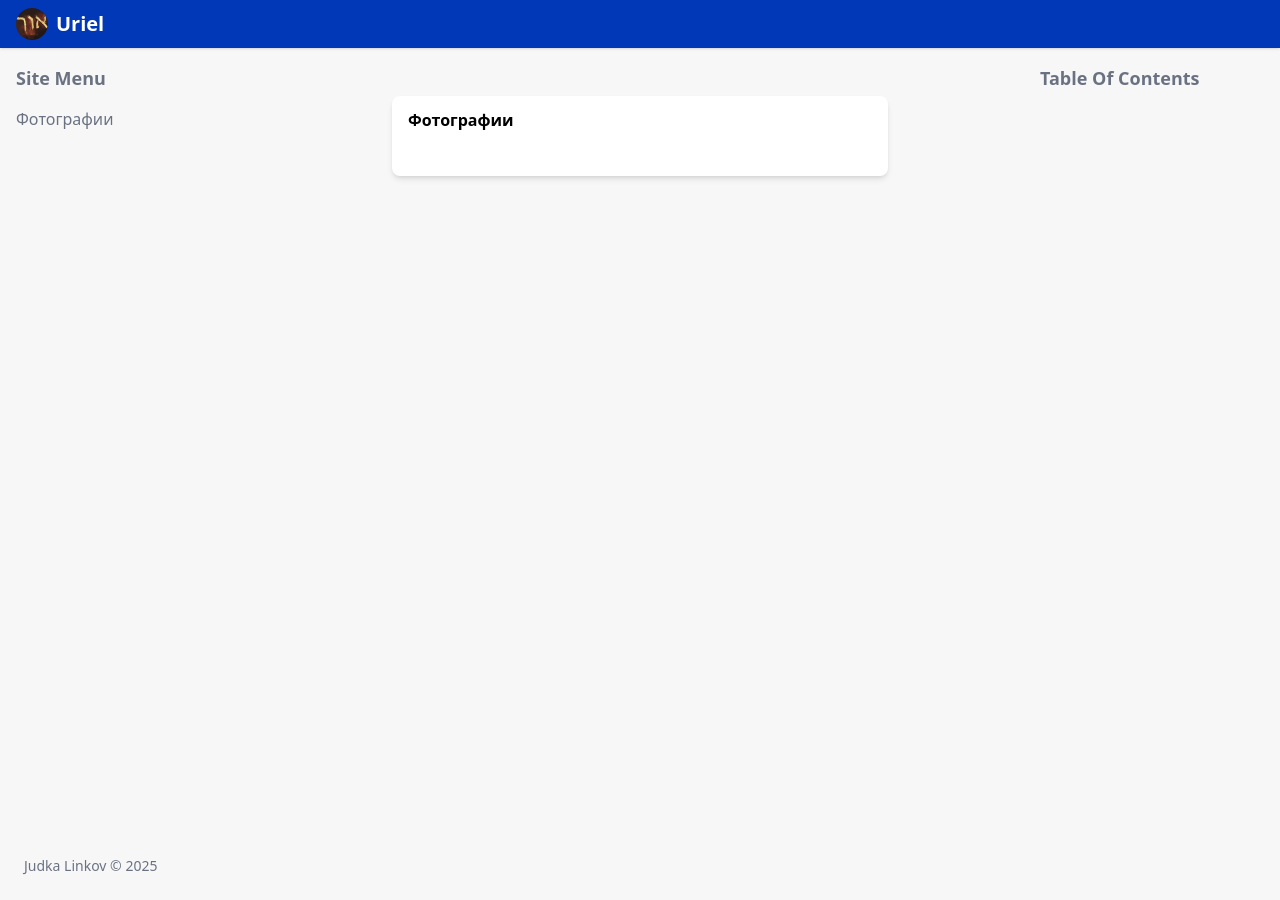
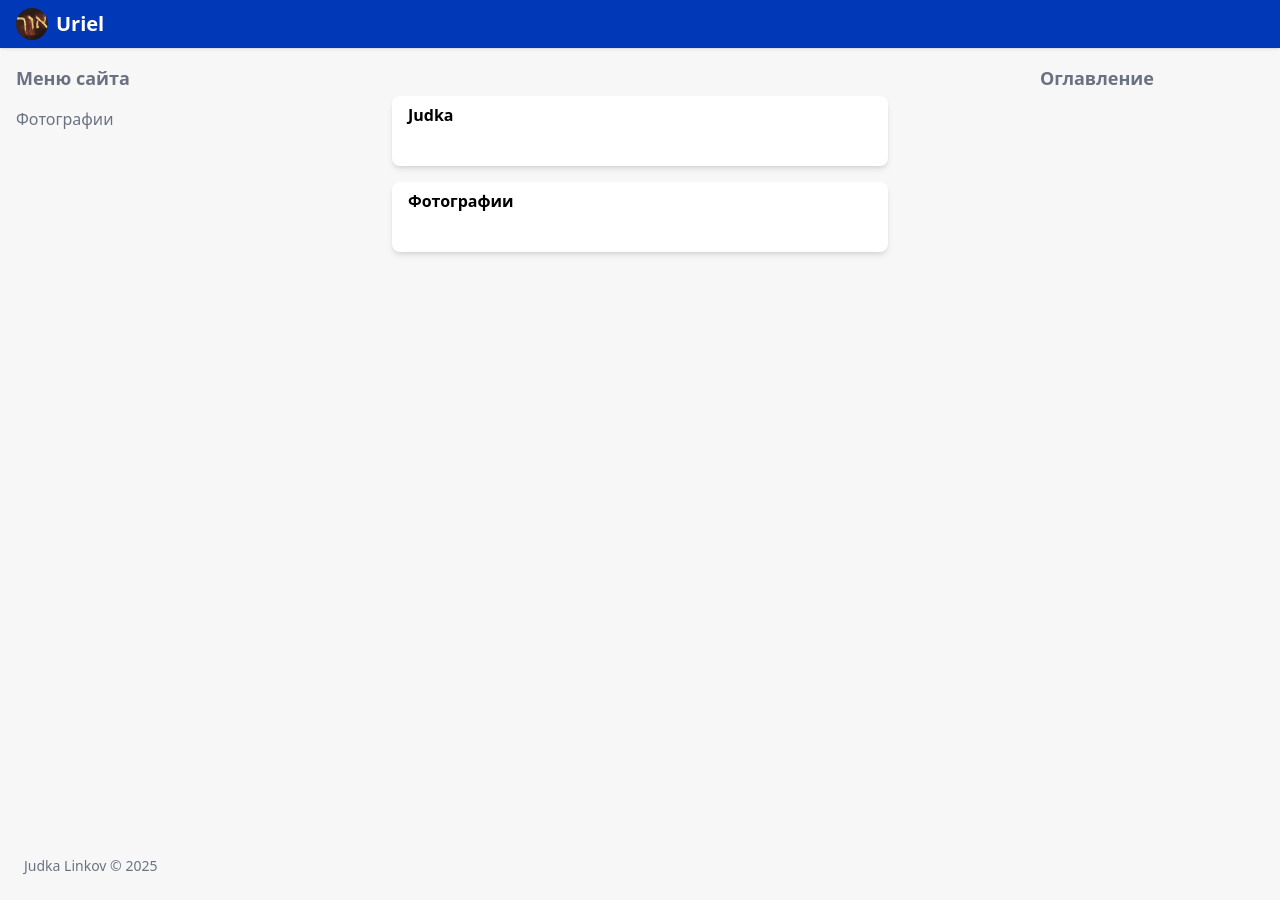
Before and after one commit to judka-uriel/judka-uriel.github.io, a Jekyll site: the page built from ru/judka.md, in a window 1280 px wide. Built offline with Jekyll 4.4.1, drawn with Linux system fonts in a browser that asks for light colours; nearby versions of some CDN libraries.

Commit message:
Improve style design

```diff
--- a/_includes/card.html
+++ b/_includes/card.html
@@ -5,9 +5,6 @@
         <div class="font-bold cursor-pointer"><a href="{{ include.page.url }}">{{ include.page.title }}</a></div>
         <span class="text-sm text-gray-500 dark:text-gray-400">{{ include.page.time }}</span>
       </div>
-    </div>
-    <div class="w-8 h-8 grid place-items-center text-xl text-gray-500 hover:bg-gray-200 dark:text-dark-txt dark:hover:bg-dark-third rounded-full cursor-pointer">
-      <i class="bx bx-dots-horizontal-rounded"></i>
     </div>
   </div>
 
--- a/_includes/sidebar_left.html
+++ b/_includes/sidebar_left.html
@@ -1,6 +1,6 @@
-<aside class="bg-[#f7f7f7] dark:bg-[#18191a] w-1/2 md:w-1/3 lg:w-1/4 xl:w-1/5 pt-12 h-full xl:flex flex-col fixed top-0 left-0 transform transition-transform duration-300 ease-in-out z-10 xl:translate-x-0" :class="leftSidebarOpen ? 'translate-x-0' : '-translate-x-full'">
-  <div class="p-4 h-full xl:text-gray-500 xl:dark:text-gray-400 overflow-y-auto">
-    <h2 class="text-lg font-bold mb-4">Site Menu</h2>
+<aside class="bg-[#f7f7f7] dark:bg-[#18191a] w-4/5 sm:w-1/2 md:w-1/3 lg:w-1/4 xl:w-1/5 pt-12 h-full xl:flex flex-col fixed top-0 left-0 transform transition-transform duration-300 ease-in-out z-10 xl:translate-x-0" :class="leftSidebarOpen ? 'translate-x-0' : '-translate-x-full'">
+  <div class="p-4 h-full xl:text-gray-500 xl:dark:text-gray-400 hover:xl:text-black hover:xl:dark:text-white overflow-y-auto">
+    <h2 class="text-lg font-bold mb-4">Меню сайта</h2>
     {% include nav_left.html %}
   </div>
 
--- a/_includes/sidebar_right.html
+++ b/_includes/sidebar_right.html
@@ -1,6 +1,6 @@
-<aside class="bg-[#f7f7f7] dark:bg-[#18191a] w-1/2 md:w-1/3 lg:w-1/4 xl:w-1/5 pt-12 h-full xl:flex flex-col fixed top-0 right-0 transform transition-transform duration-300 ease-in-out z-10 xl:translate-x-0" :class="rightSidebarOpen ? 'translate-x-0' : 'translate-x-full'">
-  <div class="p-4 h-full xl:text-gray-500 xl:dark:text-gray-400 overflow-y-auto">
-    <h2 class="text-lg font-bold mb-4">Table Of Contents</h2>
+<aside class="bg-[#f7f7f7] dark:bg-[#18191a] w-4/5 sm:w-1/2 md:w-1/3 lg:w-1/4 xl:w-1/5 pt-12 h-full xl:flex flex-col fixed top-0 right-0 transform transition-transform duration-300 ease-in-out z-10 xl:translate-x-0" :class="rightSidebarOpen ? 'translate-x-0' : 'translate-x-full'">
+  <div class="p-4 h-full xl:text-gray-500 xl:dark:text-gray-400 hover:xl:text-black hover:xl:dark:text-white overflow-y-auto">
+    <h2 class="text-lg font-bold mb-4">Оглавление</h2>
     {% include nav_right.html %}
   </div>
 </aside>
--- a/_layouts/category.html
+++ b/_layouts/category.html
@@ -1,7 +1,7 @@
 ---
 layout: page
 ---
-<div class="dark:text-white">{{ content }}</div>
+{%- include card.html page=page content=content -%}
 
 <ul>
 {%- assign dir = page.url | append: "/" -%}
--- a/files/home/style.css
+++ b/files/home/style.css
@@ -23,7 +23,7 @@
   cursor: pointer;
 }
 #button-updates {
-  position: fixed;
+  position: absolute;
   top: 1rem;
   right: 1rem;
   color: #888;
--- a/files/page/style.css
+++ b/files/page/style.css
@@ -231,17 +231,11 @@
   .flex {
     display: flex;
   }
-  .grid {
-    display: grid;
-  }
   .hidden {
     display: none;
   }
   .h-6 {
     height: calc(var(--spacing) * 6);
-  }
-  .h-8 {
-    height: calc(var(--spacing) * 8);
   }
   .h-auto {
     height: auto;
@@ -249,8 +243,8 @@
   .h-full {
     height: 100%;
   }
-  .w-1\/2 {
-    width: calc(1/2 * 100%);
+  .w-4\/5 {
+    width: calc(4/5 * 100%);
   }
   .w-6 {
     width: calc(var(--spacing) * 6);
@@ -281,9 +275,6 @@
   }
   .flex-col {
     flex-direction: column;
-  }
-  .place-items-center {
-    place-items: center;
   }
   .items-center {
     align-items: center;
@@ -413,6 +404,11 @@
       outline-style: none;
     }
   }
+  .sm\:w-1\/2 {
+    @media (width >= 40rem) {
+      width: calc(1/2 * 100%);
+    }
+  }
   .md\:w-1\/3 {
     @media (width >= 48rem) {
       width: calc(1/3 * 100%);
@@ -464,6 +460,15 @@
       color: var(--color-gray-500);
     }
   }
+  .hover\:xl\:text-black {
+    &:hover {
+      @media (hover: hover) {
+        @media (width >= 80rem) {
+          color: var(--color-black);
+        }
+      }
+    }
+  }
   .dark\:bg-\[\#18191a\] {
     @media (prefers-color-scheme: dark) {
       background-color: #18191a;
@@ -503,6 +508,17 @@
     @media (width >= 80rem) {
       @media (prefers-color-scheme: dark) {
         color: var(--color-gray-400);
+      }
+    }
+  }
+  .hover\:xl\:dark\:text-white {
+    &:hover {
+      @media (hover: hover) {
+        @media (width >= 80rem) {
+          @media (prefers-color-scheme: dark) {
+            color: var(--color-white);
+          }
+        }
       }
     }
   }
```
